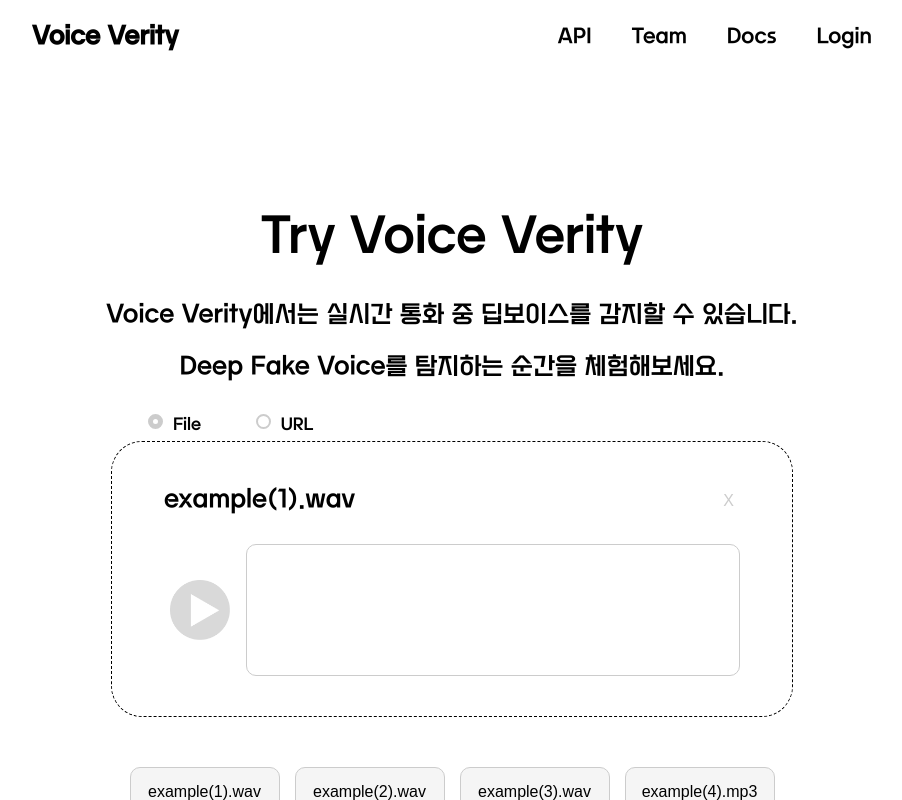
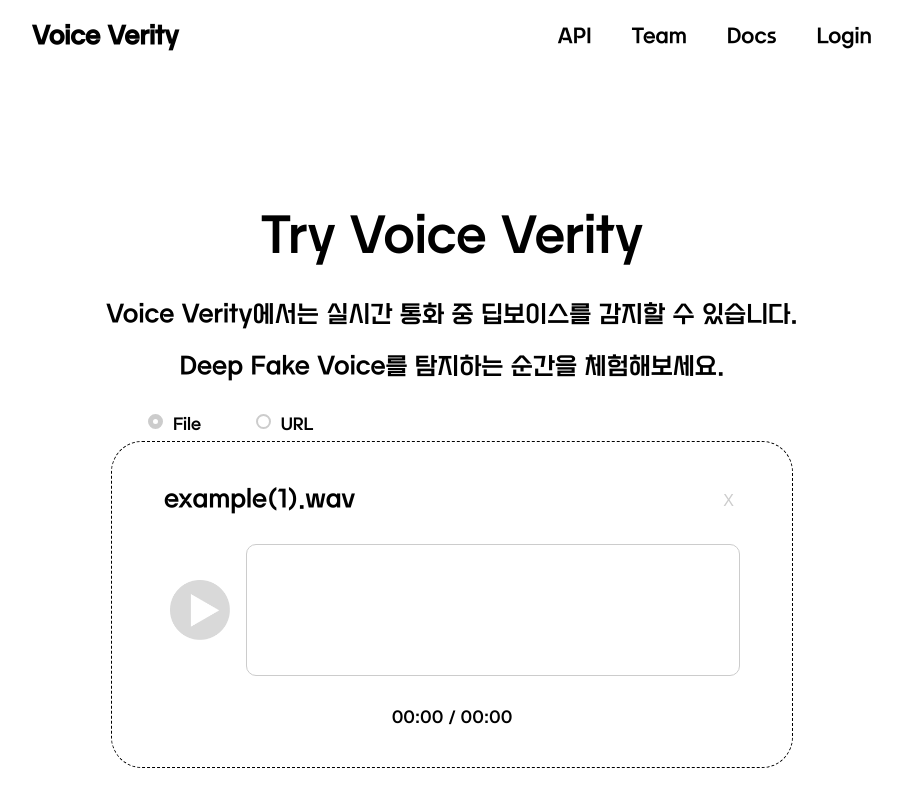
Before and after one commit to kyudori/KT_AIVLE_School_Big_Project, a Next.js app in the folder frontend/: page /try in a window 1280 px wide. Both pictures are taken after a click on the button "example(1).wav". Shown: the top 800 px of the page, without its empty margins (188-1090 px from the left). Built offline with nearby package versions, Linux system fonts and the light colour scheme; no server answers.

Commit message:
time line

```diff
--- a/frontend/pages/try.js
+++ b/frontend/pages/try.js
@@ -25,6 +25,8 @@ export default function TryVoice() {
   const [fakeCount, setFakeCount] = useState(0);
   const [realCount, setRealCount] = useState(0);
   const [isPlaying, setIsPlaying] = useState(false);
+  const [currentTime, setCurrentTime] = useState("00:00");
+  const [duration, setDuration] = useState("00:00");
   const [dragging, setDragging] = useState(false);
   const [dragFileName, setDragFileName] = useState("");
   const lineChartRef = useRef(null);
@@ -48,6 +50,16 @@ export default function TryVoice() {
       waveSurferRef.current.on("finish", () => {
         setIsPlaying(false);
         waveSurferRef.current.stop();
+      });
+
+      waveSurferRef.current.on("audioprocess", () => {
+        const currentTime = waveSurferRef.current.getCurrentTime();
+        setCurrentTime(formatTime(currentTime));
+      });
+
+      waveSurferRef.current.on("ready", () => {
+        const duration = waveSurferRef.current.getDuration();
+        setDuration(formatTime(duration));
       });
 
       const reader = new FileReader();
@@ -85,13 +97,11 @@ export default function TryVoice() {
 
     setFile(selectedFile);
     setFileName(selectedFile.name);
-    setIsPlaying(false); // Reset the play/pause state
-    e.target.value = ""; // Reset the file input value to allow re-upload of the same file
+    setIsPlaying(false);
+    e.target.value = "";
   };
 
   const handleExampleClick = (exampleFile) => {
-    // No need to check for login here
-    // Load the file from the public/audios directory
     const filePath = `/audios/${exampleFile}`;
 
     setFileName(exampleFile);
@@ -100,7 +110,7 @@ export default function TryVoice() {
       .then((blob) => {
         const newFile = new File([blob], exampleFile, { type: blob.type });
         setFile(newFile);
-        setIsPlaying(false); // Reset the play/pause state
+        setIsPlaying(false);
       })
       .catch((error) => console.error("Error fetching example file:", error));
   };
@@ -108,7 +118,7 @@ export default function TryVoice() {
   const handleFileRemove = () => {
     setFile(null);
     setFileName("");
-    setIsPlaying(false); // Reset the play/pause state
+    setIsPlaying(false);
   };
 
   const handleFileNameClick = () => {
@@ -425,6 +435,14 @@ export default function TryVoice() {
     }
   };
 
+  const formatTime = (time) => {
+    const minutes = Math.floor(time / 60);
+    const seconds = Math.floor(time % 60);
+    return `${minutes.toString().padStart(2, "0")}:${seconds
+      .toString()
+      .padStart(2, "0")}`;
+  };
+
   return (
     <div className={styles.previewContext}>
       <div style={{ padding: "0 200px", background: "#fff" }}>
@@ -509,6 +527,11 @@ export default function TryVoice() {
             ref={waveContainerRef}
             className={styles.waveform}
           ></div>
+        </div>
+        <div className={styles.timeContainer}>
+          <span>{currentTime}</span>
+          <span>/</span>
+          <span>{duration}</span>
         </div>
       </>
     ) : (
--- a/frontend/styles/Try.module.css
+++ b/frontend/styles/Try.module.css
@@ -424,3 +424,11 @@
   background-position: top center;
   background-size: cover;
 }
+
+.timeContainer {
+  display: flex;
+  justify-content: center;
+  gap: 5px;
+  font-size: 1em;
+  margin-top: 10px;
+}
```
